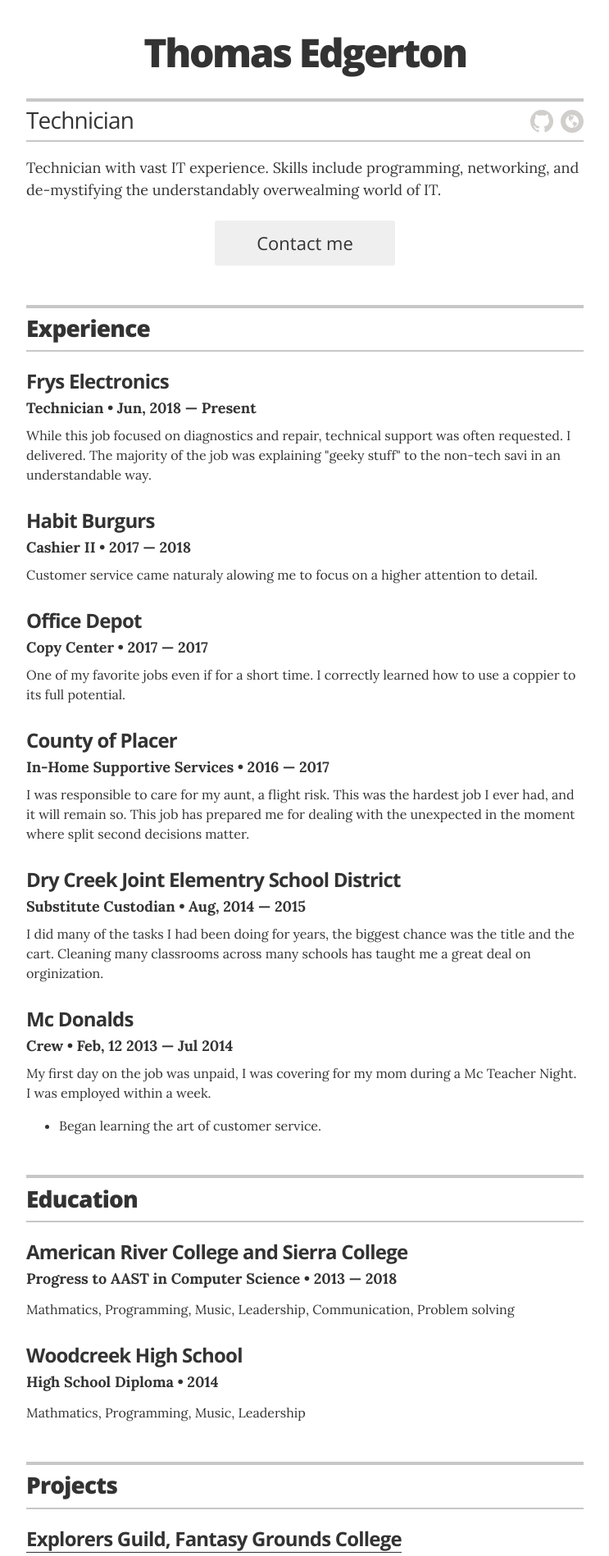
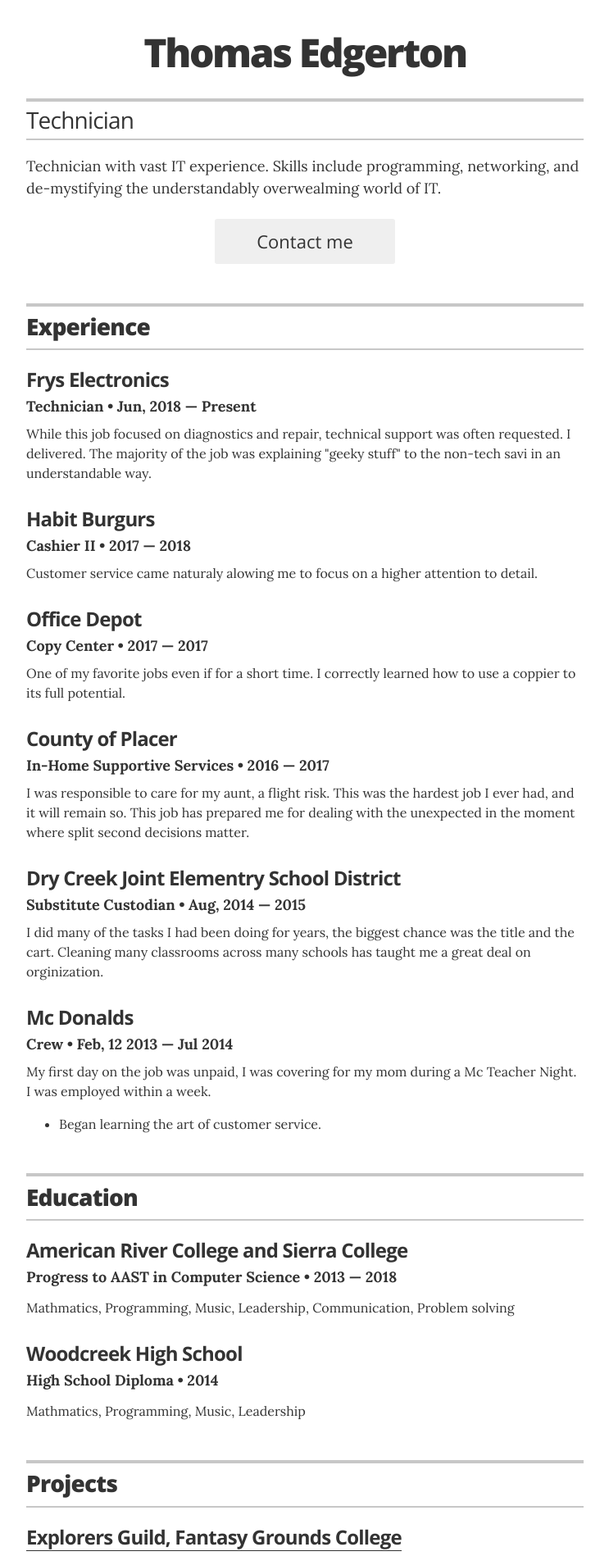
Before and after one commit to LogosWorks/LogosWorks.github.io, a Jekyll site: the page built from index.html, in a window 1280 px wide. Shown: the top 1898 px of the page at 82% size, without its empty margins (268-1011 px from the left). Built offline with Jekyll 4.4.1, drawn with Linux system fonts in a browser that asks for light colours.

Commit message:
Update _config.yml

```diff
--- a/_config.yml
+++ b/_config.yml
@@ -46,13 +46,13 @@
 # Resume social links
 # uncomment the options you wish to display, and add your own URL
 resume_social_links:
-  resume_github_url:            "https://github.com/LogosWorks"
+  #resume_github_url:            "https://github.com/LogosWorks"
   #resume_twitter_url:           "http://twitter.com/..."
   #resume_dribbble_url:          "https://dribbble.com/..."
   # resume_facebook_url:          "insert Facebook URL here"
   #resume_linkedin_url:          "https://www.linkedin.com/in/..."
   # resume_instagram_url:         "insert your Instagram URL here"
-  resume_website_url:           "http://LogosWorks.github.io"
+  #resume_website_url:           "http://LogosWorks.github.io"
   # resume_medium_url:            "https://medium.com/@jglovier"
 resume_print_social_links:      true
 
```
